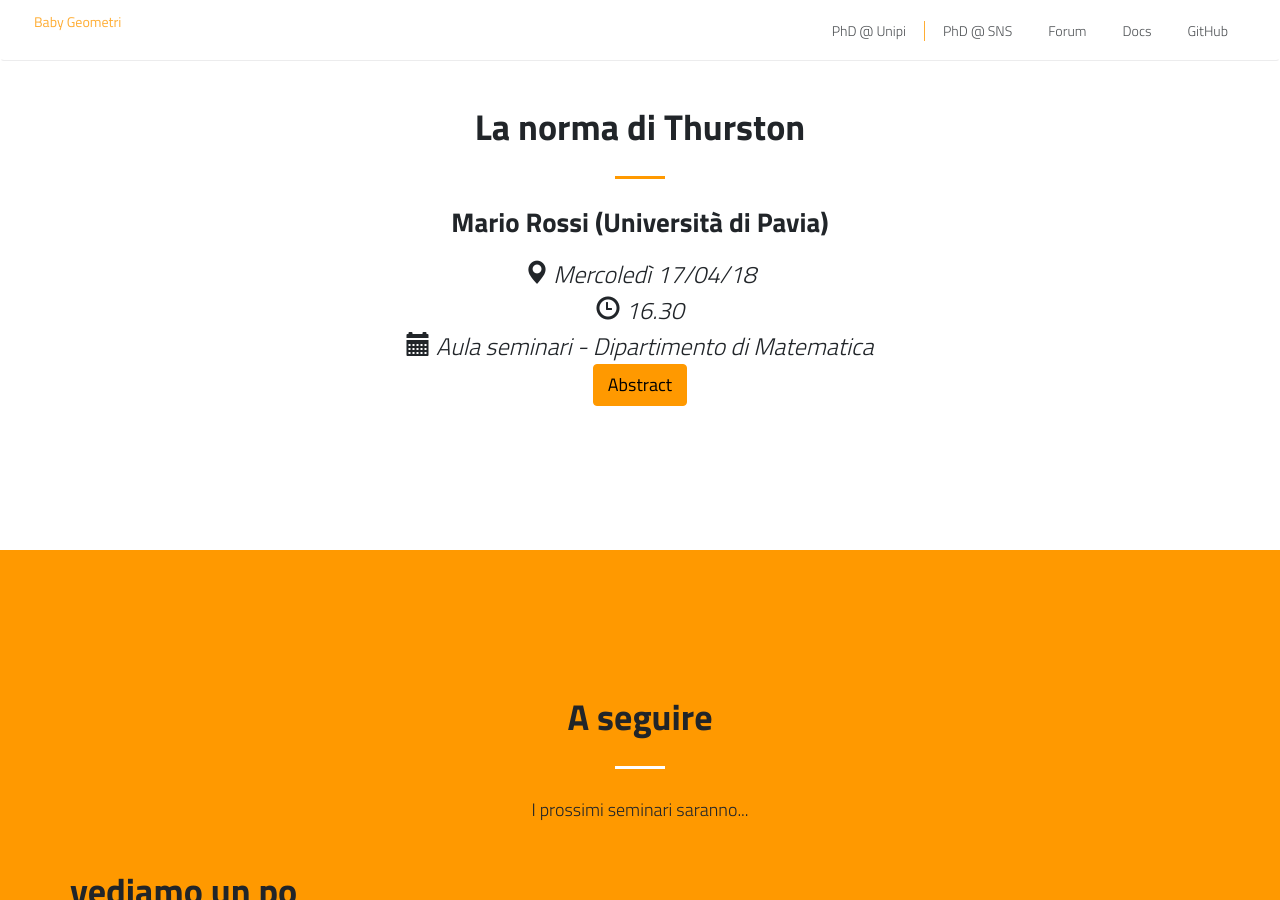
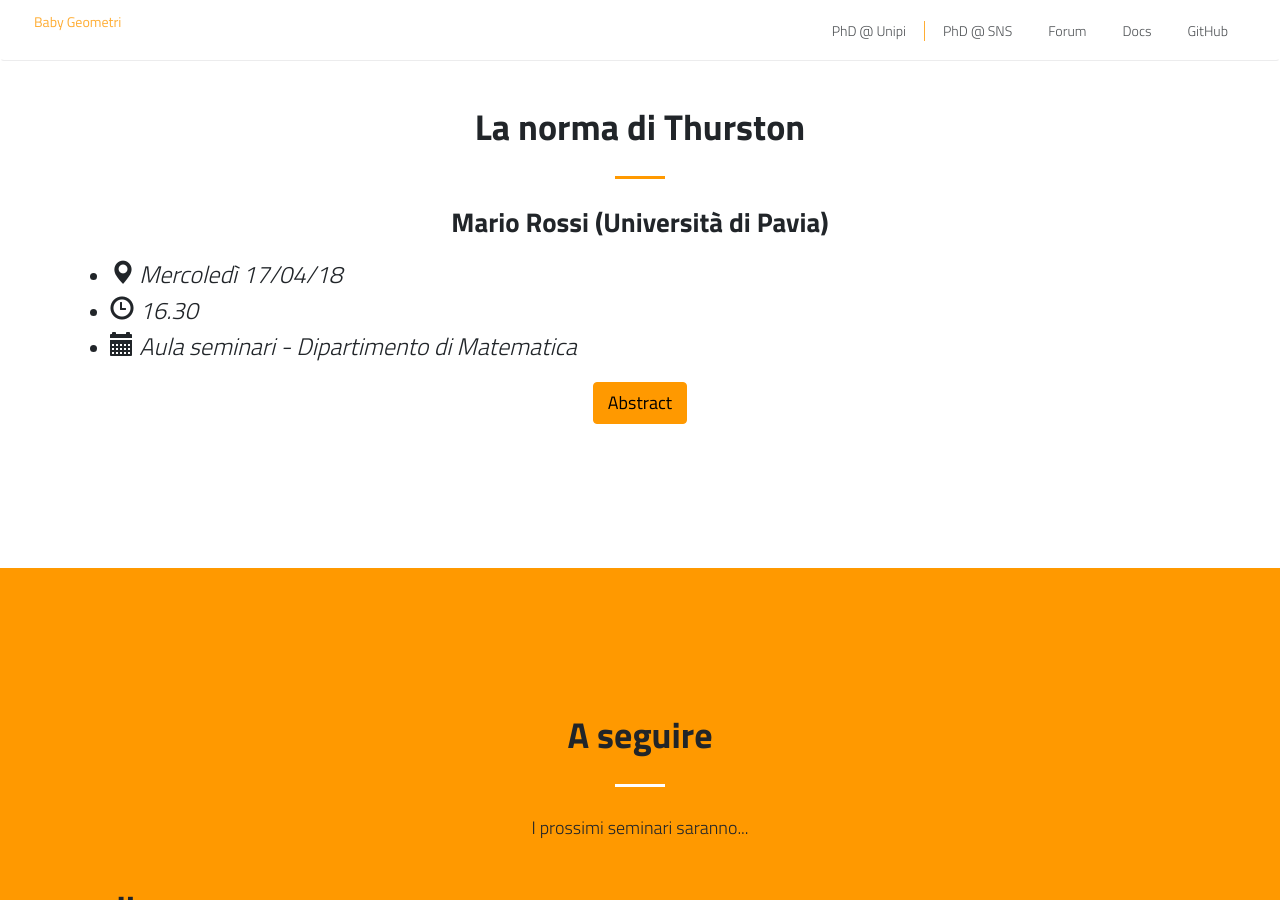
Before and after one commit to baby-geometri/baby-geometri.github.io, a Jekyll site: the page built from index.md, in a window 1280 px wide and 900 px high, scrolled down 940 px. Built offline with Jekyll 4.4.1, drawn with Linux system fonts in a browser that asks for light colours; nearby versions of some CDN libraries.

Commit message:
Update default.html

```diff
--- a/_layouts/default.html
+++ b/_layouts/default.html
@@ -80,14 +80,18 @@
 
     <div class="row">
 
-     	      <div class="col-lg-8 mx-auto text-center">
+		      <ul>
 
-   <i style="font-size:24px" class="fa"> <span class="glyphicon glyphicon-map-marker"></span> {{ site.data.content.whitepaper.when }} </i>
-	<br>
-   <i style="font-size:24px" class="fa"> <span class="glyphicon glyphicon-time"></span> {{ site.data.content.whitepaper.time }} </i>
-	<br>
-   <i style="font-size:24px" class="fa"> <span class="glyphicon glyphicon-calendar"></span> {{ site.data.content.whitepaper.where }}  </i>
-	<br>
+  <li> <i style="font-size:24px" class="fa"> <span class="glyphicon glyphicon-map-marker"></span> {{ site.data.content.whitepaper.when }} </i>
+	</li>
+
+  <li> <i style="font-size:24px" class="fa"> <span class="glyphicon glyphicon-time"></span> {{ site.data.content.whitepaper.time }} </i>
+	</li>
+  <li> <i style="font-size:24px" class="fa"> <span class="glyphicon glyphicon-calendar"></span> {{ site.data.content.whitepaper.where }}  </i>
+	</li>
+		      </ul>
+      <div class="col-lg-8 mx-auto text-center">
+
 
   <button type="button" class="btn btn-warning" data-toggle="collapse" data-target="#abstract">
    Abstract  </button>
```
